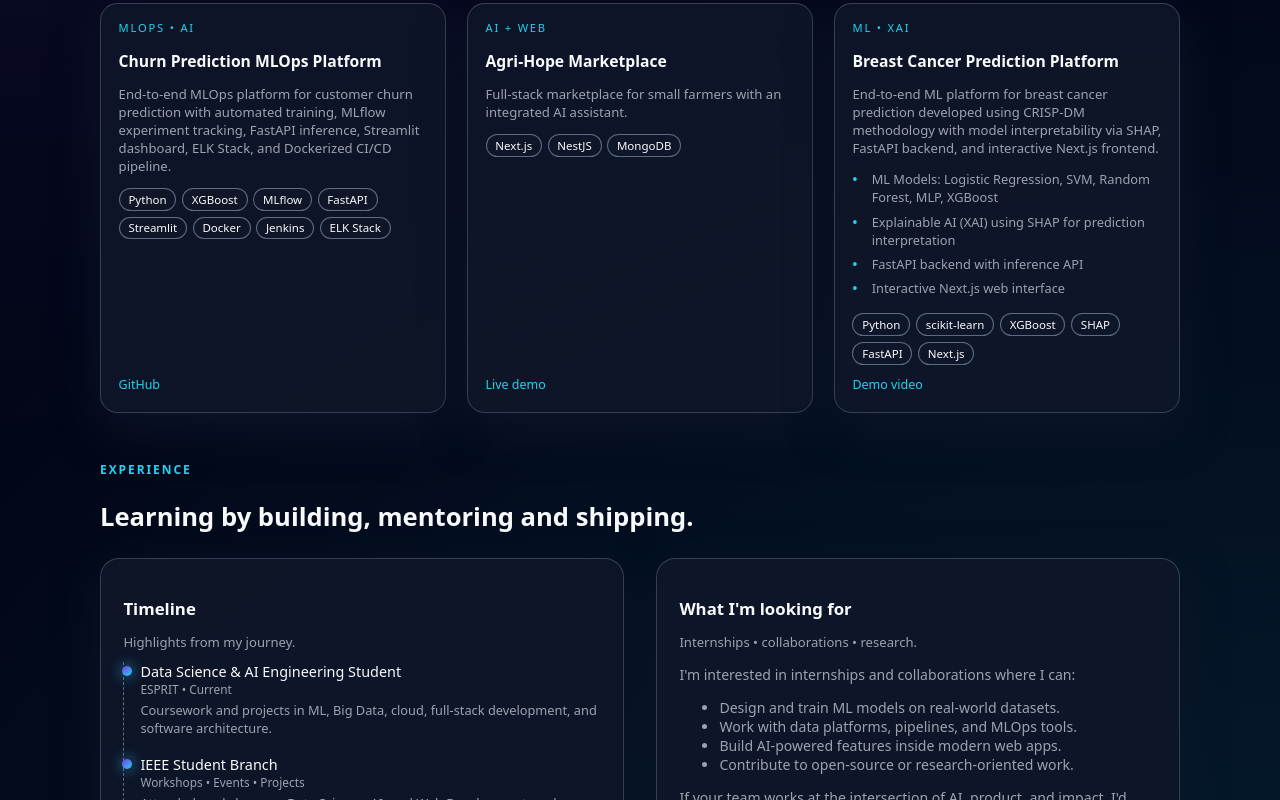
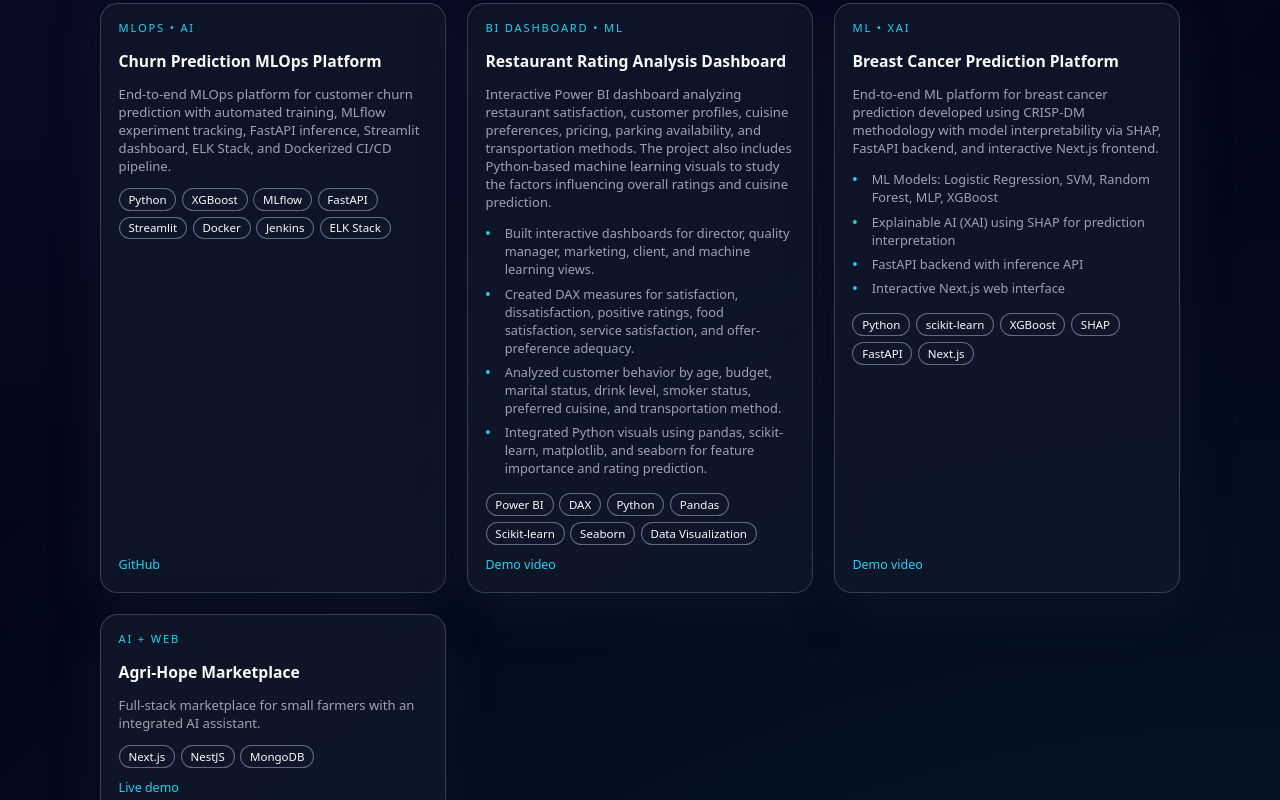
Before and after one commit to natej-ghodbane/Portfolio, a Next.js app in the folder portfolio/: page /en in a window 1280 px wide. Shown: the part 1340-2140 px from the top of the page. Built offline with nearby package versions, Linux system fonts and the light colour scheme; no server answers.

Commit message:
Chore : update CV + projects

```diff
--- a/portfolio/app/components/Projects.tsx
+++ b/portfolio/app/components/Projects.tsx
@@ -44,28 +44,42 @@ export default function Projects({ dictionary }: ProjectsProps) {
           </div>
         </article>
 
-        {/* Project 2 – Agri-Hope */}
+        {/* Project 2 – Restaurant Rating Dashboard */}
         <article className="project-card">
           <div>
-            <div className="project-pill">{dictionary.cards.agriHope.pill}</div>
-            <h3 className="project-title">{dictionary.cards.agriHope.title}</h3>
-            <p className="project-desc">{dictionary.cards.agriHope.description}</p>
+            <div className="project-pill">{dictionary.cards.restaurantRating.pill}</div>
+            <h3 className="project-title">
+              {dictionary.cards.restaurantRating.title}
+            </h3>
+            <p className="project-desc">
+              {dictionary.cards.restaurantRating.description}
+            </p>
+
+            <ul className="project-features">
+              {dictionary.cards.restaurantRating.features.map((feature) => (
+                <li key={feature}>{feature}</li>
+              ))}
+            </ul>
 
             <div className="project-tech-row">
-              <span className="project-tech">Next.js</span>
-              <span className="project-tech">NestJS</span>
-              <span className="project-tech">MongoDB</span>
+              <span className="project-tech">Power BI</span>
+              <span className="project-tech">DAX</span>
+              <span className="project-tech">Python</span>
+              <span className="project-tech">Pandas</span>
+              <span className="project-tech">Scikit-learn</span>
+              <span className="project-tech">Seaborn</span>
+              <span className="project-tech">Data Visualization</span>
             </div>
           </div>
 
           <div className="project-links">
             <a
-              href="https://wie-act-esprit.vercel.app"
+              href="https://vimeo.com/1188407986?share=copy&fl=sv&fe=ci#t=0"
               target="_blank"
               rel="noopener noreferrer"
               className="project-link"
             >
-              {dictionary.cards.agriHope.linkLabel}
+              {dictionary.cards.restaurantRating.linkLabel}
             </a>
           </div>
         </article>
@@ -104,6 +118,33 @@ export default function Projects({ dictionary }: ProjectsProps) {
             </a>
           </div>
         </article>
+
+        {/* Project 4 – Agri-Hope */}
+        <article className="project-card">
+          <div>
+            <div className="project-pill">{dictionary.cards.agriHope.pill}</div>
+            <h3 className="project-title">{dictionary.cards.agriHope.title}</h3>
+            <p className="project-desc">{dictionary.cards.agriHope.description}</p>
+
+            <div className="project-tech-row">
+              <span className="project-tech">Next.js</span>
+              <span className="project-tech">NestJS</span>
+              <span className="project-tech">MongoDB</span>
+            </div>
+          </div>
+
+          <div className="project-links">
+            <a
+              href="https://wie-act-esprit.vercel.app"
+              target="_blank"
+              rel="noopener noreferrer"
+              className="project-link"
+            >
+              {dictionary.cards.agriHope.linkLabel}
+            </a>
+          </div>
+        </article>
+
       </div>
     </section>
   );
--- a/portfolio/messages/en.json
+++ b/portfolio/messages/en.json
@@ -77,6 +77,18 @@
           "Interactive Next.js web interface"
         ],
         "linkLabel": "Demo video"
+      },
+        "restaurantRating": {
+          "pill": "BI Dashboard • ML",
+          "title": "Restaurant Rating Analysis Dashboard",
+          "description": "Interactive Power BI dashboard analyzing restaurant satisfaction, customer profiles, cuisine preferences, pricing, parking availability, and transportation methods. The project also includes Python-based machine learning visuals to study the factors influencing overall ratings and cuisine prediction.",
+          "features": [
+            "Built interactive dashboards for director, quality manager, marketing, client, and machine learning views.",
+            "Created DAX measures for satisfaction, dissatisfaction, positive ratings, food satisfaction, service satisfaction, and offer-preference adequacy.",
+            "Analyzed customer behavior by age, budget, marital status, drink level, smoker status, preferred cuisine, and transportation method.",
+            "Integrated Python visuals using pandas, scikit-learn, matplotlib, and seaborn for feature importance and rating prediction."
+        ],
+        "linkLabel": "Demo video"
       }
     }
   },
@@ -136,4 +148,5 @@
   "footer": {
     "tagline": "Designed as a Data Science & AI portfolio."
   }
+
 }
--- a/portfolio/messages/fr.json
+++ b/portfolio/messages/fr.json
@@ -77,6 +77,18 @@
           "Interface web Next.js interactive"
         ],
         "linkLabel": "Video demo"
+      },
+      "restaurantRating": {
+        "pill": "Dashboard BI • ML",
+        "title": "Tableau de bord d’analyse des restaurants",
+        "description": "Tableau de bord interactif réalisé avec Power BI pour analyser la satisfaction des restaurants, les profils clients, les préférences culinaires, les prix, le parking et les moyens de transport. Le projet intègre aussi des visualisations Python basées sur le machine learning pour étudier les facteurs influençant la note globale et la prédiction de cuisine.",
+        "features": [
+          "Création de tableaux de bord interactifs pour directeur, responsable qualité, marketing, client et machine learning.",
+          "Développement de mesures DAX pour la satisfaction, l’insatisfaction, les avis positifs, la satisfaction alimentaire, la satisfaction du service et l’adéquation offre-préférences.",
+          "Analyse du comportement client selon l’âge, le budget, le statut marital, le niveau de consommation, le statut fumeur, la cuisine préférée et le moyen de transport.",
+          "Intégration de visuels Python avec pandas, scikit-learn, matplotlib et seaborn pour l’importance des variables et la prédiction de rating."
+        ],
+        "linkLabel": "Video demo"
       }
     }
   },
```
Also changed, not shown: 2 other files (tests, documents, lock files or other folders).
